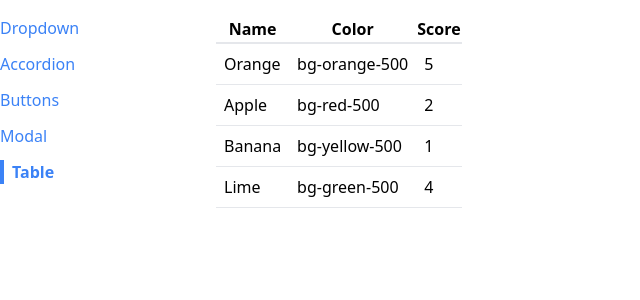
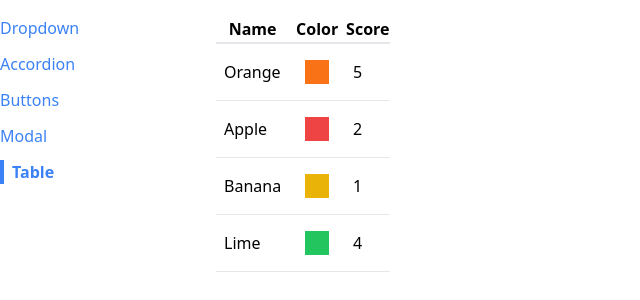
Before and after one commit to khazziro/routing, a React (Vite) app: page /table in a window 1280 px wide. Shown: the top 300 px of the page, without its empty margins (0-640 px from the left). Built offline with nearby package versions, Linux system fonts and the light colour scheme.

Commit message:
Fixed color for the table

```diff
--- a/src/pages/TablePage.jsx
+++ b/src/pages/TablePage.jsx
@@ -10,7 +10,10 @@
 
   const config = [
     { label: "Name", render: (fruit) => fruit.name },
-    { label: "Color", render: (fruit) => fruit.color },
+    {
+      label: "Color",
+      render: (fruit) => <div className={`p-3 m-2 ${fruit.color}`}></div>,
+    },
     { label: "Score", render: (fruit) => fruit.score },
   ];
 
```
